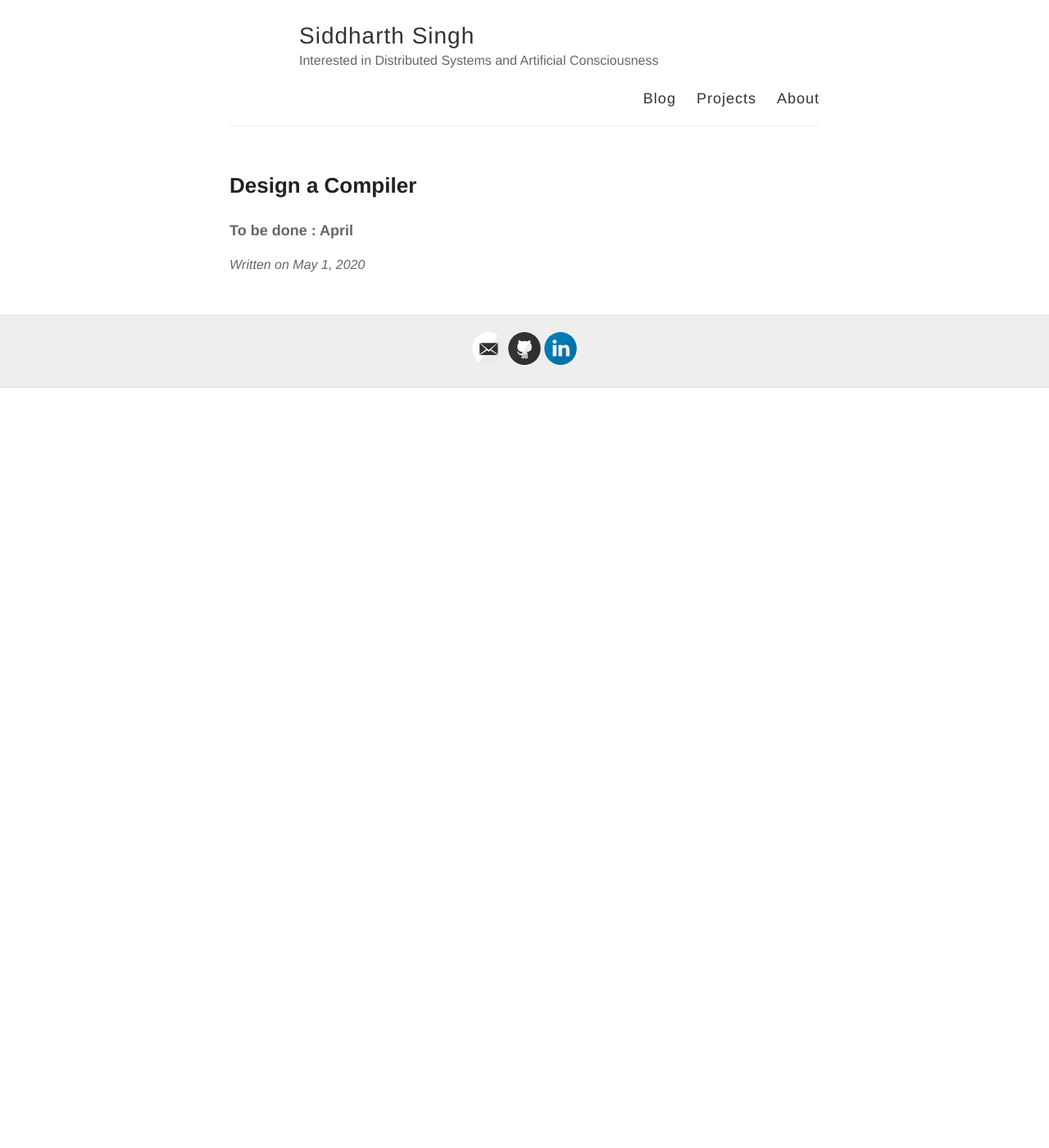
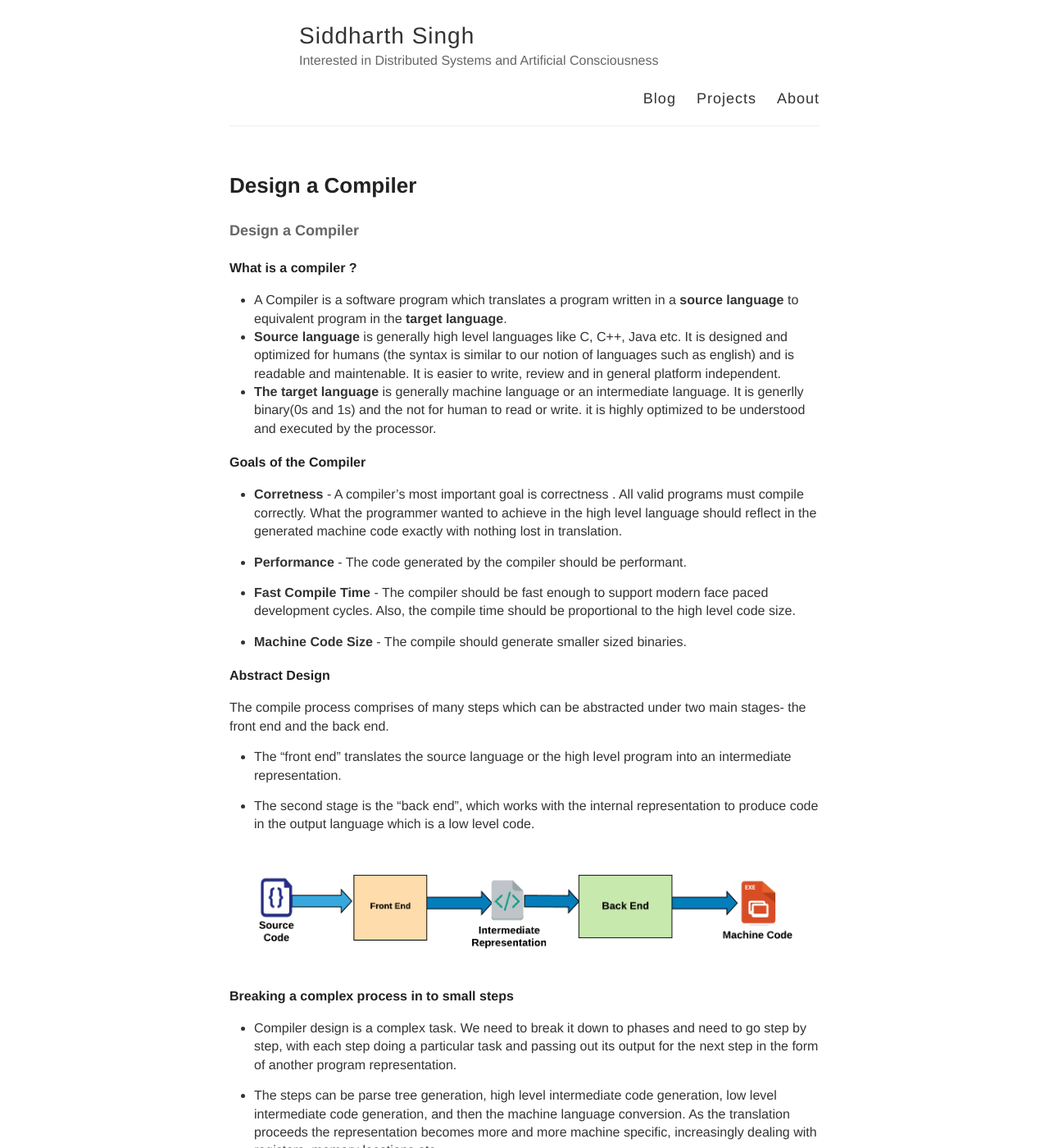
Before and after one commit to siddharthsingh89/siddharthsingh89.github.io, a Jekyll site: the page built from _posts/2020-04-31-compiler-design.md, in a window 1280 px wide and 1400 px high. Shown: the whole window at 82% size. Built offline with Jekyll 4.4.1, drawn with Linux system fonts in a browser that asks for light colours; comment, search, counter and statistics services are not loaded; some of the changed text lies outside the part shown.

Commit message:
Update 2020-04-31-compiler-design.md

```diff
--- a/_posts/2020-04-31-compiler-design.md
+++ b/_posts/2020-04-31-compiler-design.md
@@ -4,4 +4,36 @@ title: Design a Compiler
 description : compiler, design, system dev
 ---
 
-#### To be done : April
+#### Design a Compiler
+
+##### What is a compiler ?
+* A Compiler is a software program which translates a program written in a **source language** to equivalent program in the  **target language**.
+* **Source language** is generally high level languages like C, C++, Java etc. It is designed and optimized for humans (the syntax is similar to our notion of languages such as english) and is readable and maintenable. It is easier to write, review and in general platform independent.
+* **The target language**  is generally machine language or an intermediate language. It is generlly binary(0s and 1s) and the not
+for human to read or write. it is highly optimized to be understood  and executed by the processor.
+
+
+##### Goals of the Compiler
+* **Corretness** - A compiler's most important goal is correctness . All valid programs must compile correctly. What the programmer wanted to achieve in the high level language should reflect in the generated machine code exactly with nothing lost in translation.
+
+* **Performance** - The code generated by the compiler should be performant.
+
+* **Fast Compile Time** - The compiler should be fast enough to support modern face paced development cycles. Also, the compile time should be proportional to the high level code size.
+
+* **Machine Code Size** - The compile should generate smaller sized binaries.
+
+##### Abstract Design
+The compile process comprises of many steps which can be abstracted under two main stages- the front end and the back end.
+* The "front end" translates the source language or the high level program into an intermediate representation.
+
+* The second stage is the "back end", which works with the internal representation to produce code in the output language which is a low level code.
+
+![Two Stage Compiler Design](/images/two_stage.png "Two Stage Compiler Design")
+
+##### Breaking a complex process in to small steps
+
+* Compiler design is a complex task. We need to break it down to phases and need to go step by step, with each step doing a particular task and passing out its output for the next step in the form of another program representation.
+
+* The steps can be parse tree generation, high level intermediate code generation, low level intermediate code generation, and then the machine language conversion. As the translation proceeds the representation becomes more and more machine specific, increasingly dealing with registers, memory locations etc.
+
+. Representations become more machine specific and less language specific as the translation proceeds.
```
